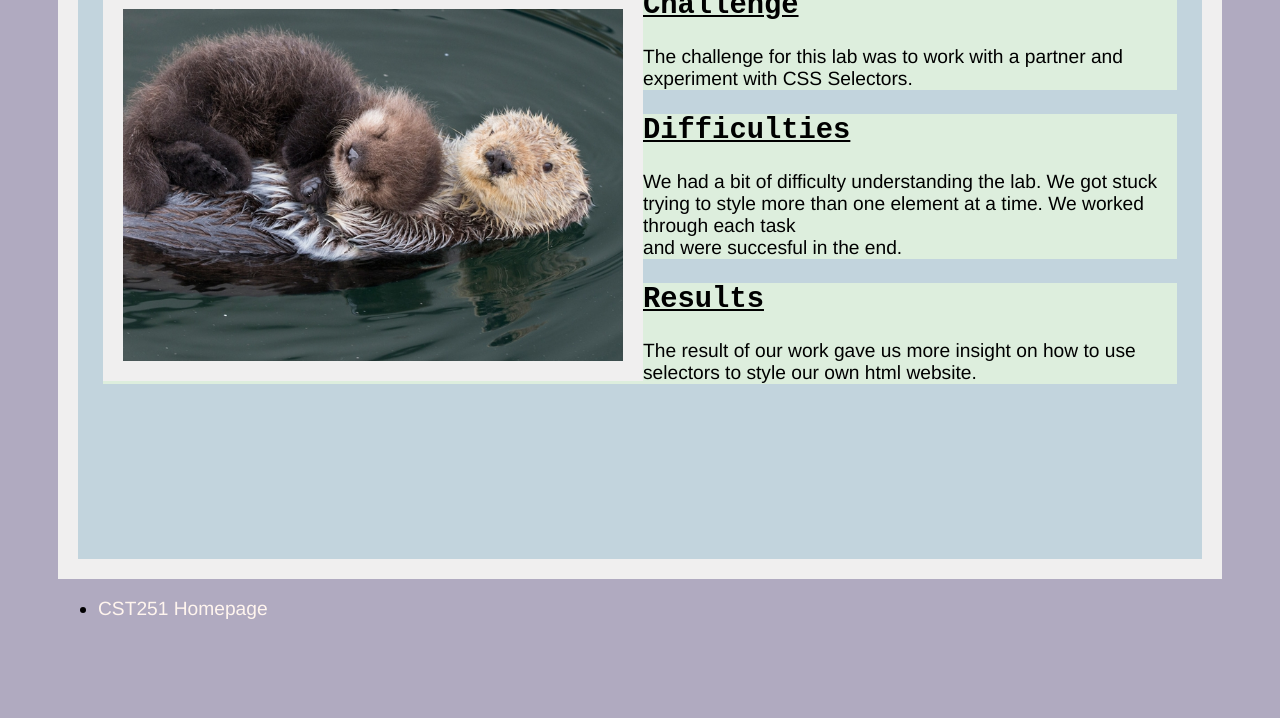
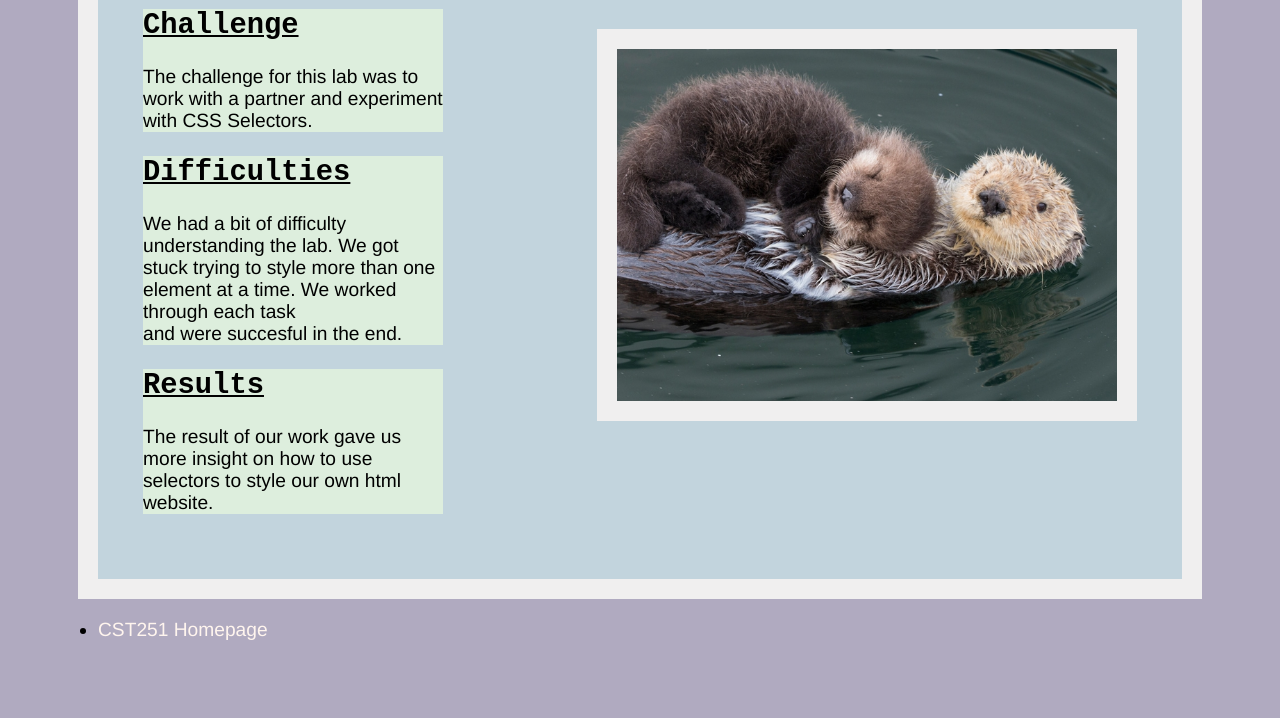
Before and after one commit to erinessa/cst251, a plain HTML site: page lab8/index.html in a window 1280 px wide. Shown: the part 209-927 px from the top of the page. Before the commit the page ends 906 px from the top, so only its background shows below. Drawn offline with Linux system fonts and the light colour scheme.

Commit message:
updated lab8

```diff
--- a/lab8/css/index.css
+++ b/lab8/css/index.css
@@ -9,6 +9,7 @@ div#content {
     padding: 25px;
     background-color: #c2d4dd;
     height: 80vh;
+    margin: 20px;
 }
 
 #content, img {
@@ -20,20 +21,21 @@ h1, h2, h3 {
 }
 
 .text {
-  margin:auto;
+  margin:20px;
   background-color: #ddeedd;
+  width: 300px;
+
 }
 
-
-
 img {
-    float: left;
+    float: right;
     width: 500px;
     height: auto;
+    margin: 20px;
 }
 
 img:hover {
-    width: 700px;
+    width: 650px;
     height:auto;
 }
 
```
Also changed, not shown: lab8/index.html (+1 -1 lines).
